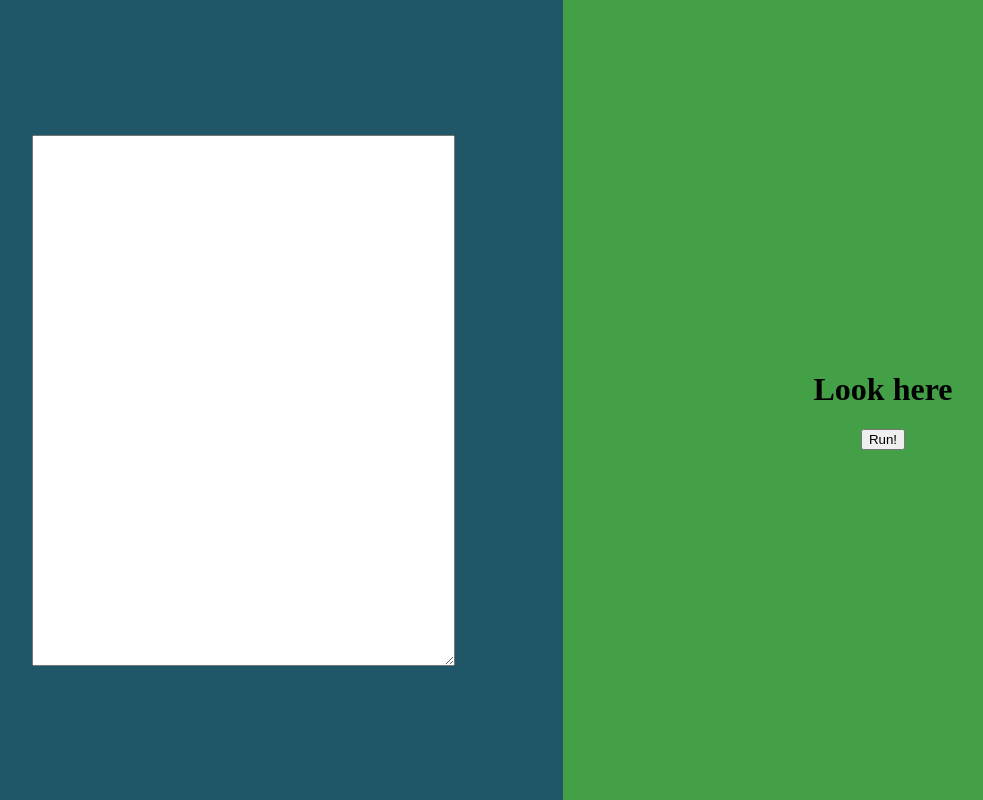
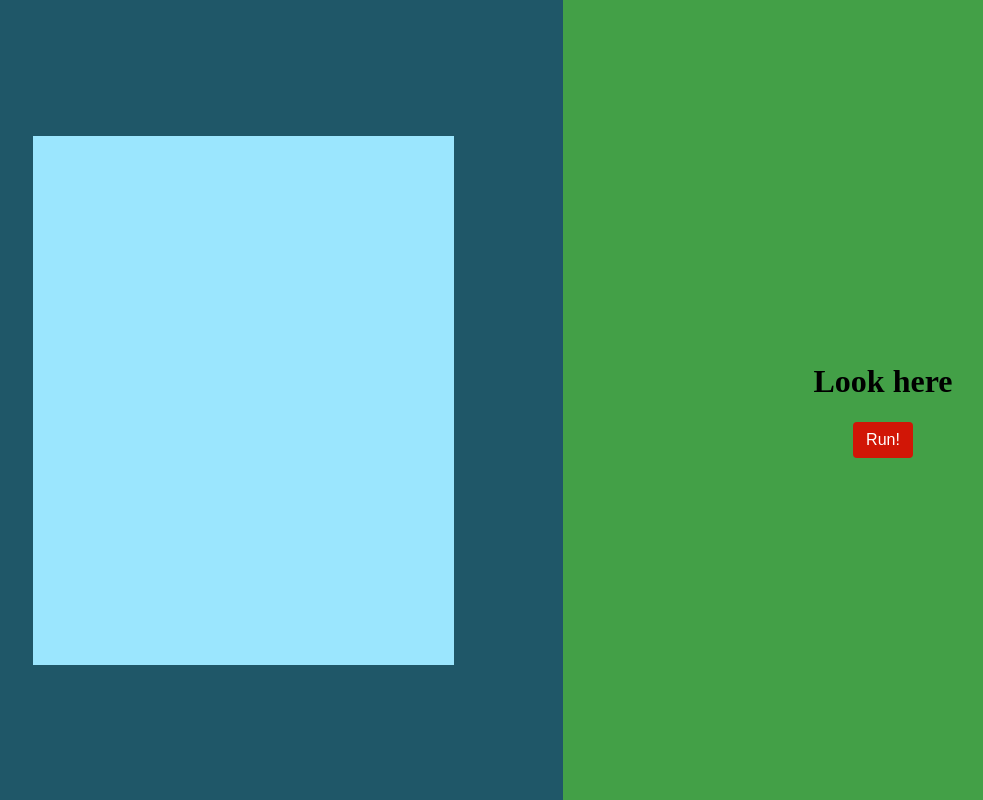
Before and after one commit to zakrza59/readfast, a PHP site: page / in a window 1280 px wide. Shown: the whole page, without its empty margins (77-1060 px from the left). Run offline with PHP 8.4, Linux system fonts and the light colour scheme.

Commit message:
new button look

```diff
--- a/index.html
+++ b/index.html
@@ -9,7 +9,7 @@
     <body>
         <div class="main-container">
             <div class="left-container">
-                <textarea name="" id="text" cols="50" rows="35" value=""></textarea>
+                <textarea background-color="yellow" id="text" cols="50" rows="35" value=""></textarea>
             </div>
             <div class="right-container">
                 <h1 id="y">Look here</h1>
--- a/main.css
+++ b/main.css
@@ -36,5 +36,35 @@ body {
   background-color: #43A047;
 }
 
-#text {
+textarea {
+  resize: none;
+  background-color: #9be6fe;
+  border: none;
 }
+
+textarea:focus {
+  outline: none;
+}
+
+button {
+  display: inline-block;
+  padding: 0.4em 0.8em;
+  background-color: #D11606;
+  border: none;
+  border-radius: 4px;
+  font-family: 'PT Sans', sans-serif;
+  font-size: 16px;
+  line-height: 24px;
+  color: #fff;
+  cursor: pointer;
+  -webkit-user-select: none;
+  -moz-user-select: none;
+  -ms-user-select: none;
+  user-select: none;
+  -webkit-appearance: none;
+  appearance: none;
+}
+
+button:focus {
+  outline: none;
+}
```
